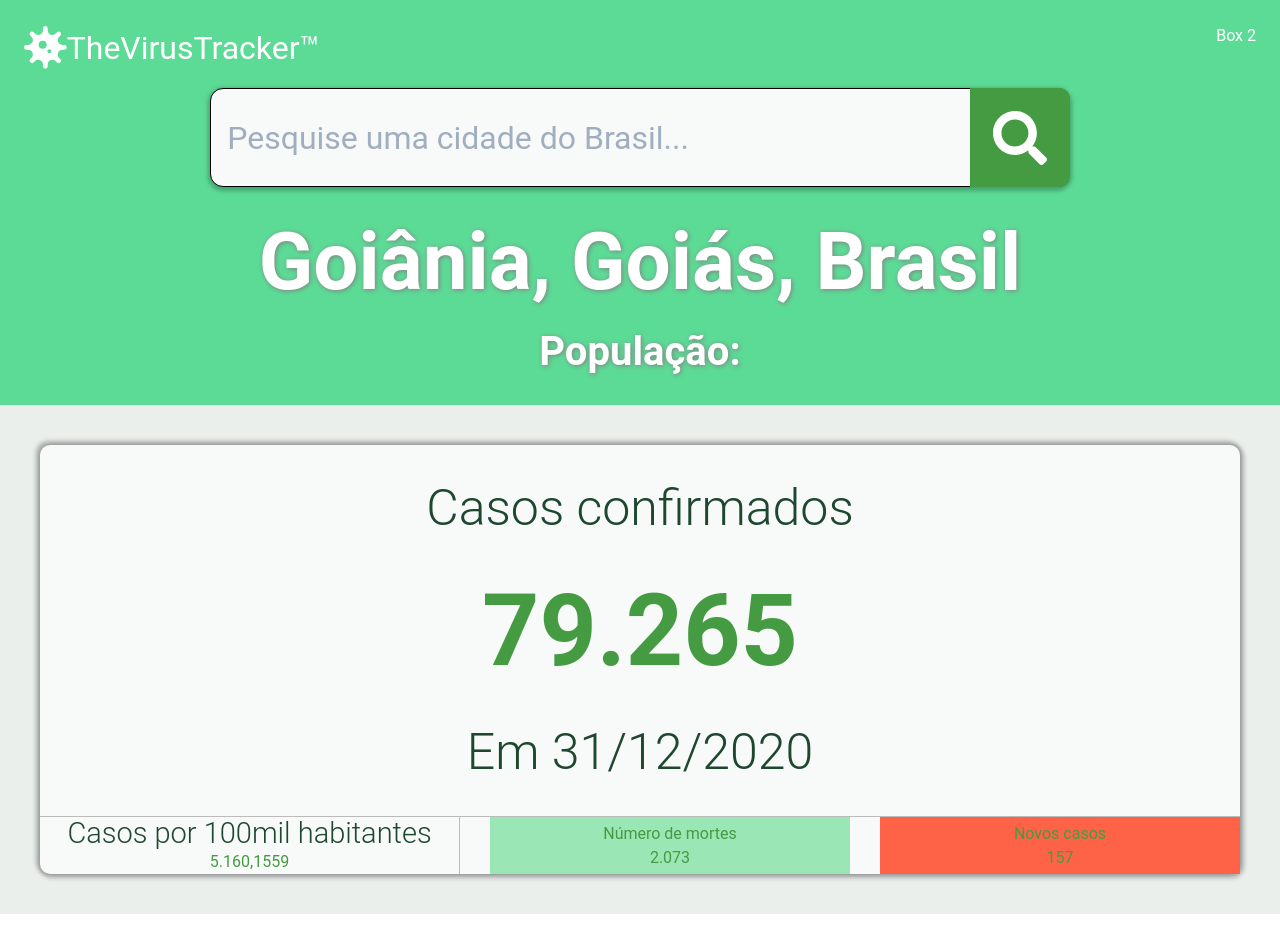
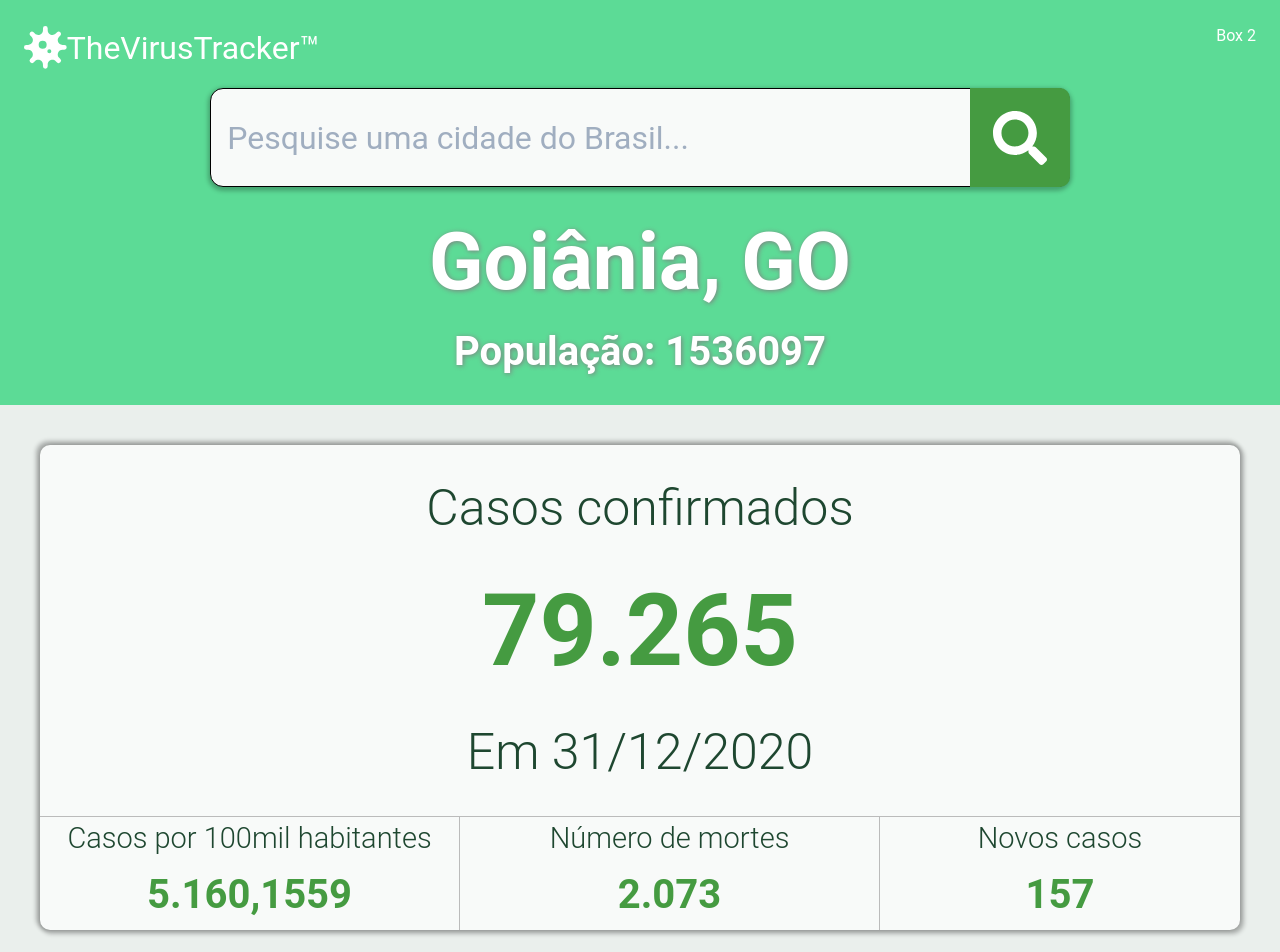
Before and after one commit to rique223/virus-tracker-tm, a React (Create React App) app: page / in a window 1280 px wide. Shown: the top 952 px of the page. Before the commit the page ends 914 px from the top, so only its background shows below. Built offline with nearby package versions, Linux system fonts and the light colour scheme.

Commit message:
Card de dados da cidade foi terminado.

```diff
--- a/src/Components/TextCity/TextCity.tsx
+++ b/src/Components/TextCity/TextCity.tsx
@@ -4,7 +4,7 @@ import { ReactElement } from "react";
 import React from "react";
 
 const TextCity: React.FC = (): ReactElement => {
-  let city: string = "Goiânia, Goiás, Brasil";
+  let city: string = "Goiânia, GO";
   let population: number = 1536097;
   return (
     <Center d="flex" my="15px" maxW="100%" flexDirection="column">
@@ -25,7 +25,7 @@ const TextCity: React.FC = (): ReactElement => {
         textShadow="1px 1px 5px gray"
         mx="4%"
       >
-        População: {population.toString}
+        População: {population}
       </Text>
     </Center>
   );
--- a/src/Components/cardData/CardData.tsx
+++ b/src/Components/cardData/CardData.tsx
@@ -81,32 +81,71 @@ const CardData: React.FC = (): ReactElement => {
             fontSize="1.813rem"
             lineHeight="33px"
             textColor="#1E4730"
+            my="5px"
           >
             Casos por 100mil habitantes
           </Text>
-          <Text>5.160,1559</Text>
+          <Text
+            fontStyle="normal"
+            fontWeight="bold"
+            fontSize="2.5rem"
+            line-height="47px"
+            textColor="#459B41"
+            my="5px"
+          >
+            5.160,1559
+          </Text>
         </Center>
         <Center
-          w="30%"
-          bg="green.200"
-          mx="4px"
-          pos="relative"
-          d="flex"
-          flexDirection="column"
-        >
-          <Text>Número de mortes</Text>
-          <Text>2.073</Text>
-        </Center>
-        <Center
-          w="30%"
-          bg="tomato"
+          w="35%"
           m="0"
           pos="relative"
           d="flex"
           flexDirection="column"
+          borderRight="1px solid #BBBBBB"
         >
-          <Text>Novos casos</Text>
-          <Text>157</Text>
+          <Text
+            fontStyle="normal"
+            fontWeight="300"
+            fontSize="1.813rem"
+            lineHeight="33px"
+            textColor="#1E4730"
+            my="5px"
+          >
+            Número de mortes
+          </Text>
+          <Text
+            fontStyle="normal"
+            fontWeight="bold"
+            fontSize="2.5rem"
+            line-height="47px"
+            textColor="#459B41"
+            my="5px"
+          >
+            2.073
+          </Text>
+        </Center>
+        <Center w="30%" m="0" pos="relative" d="flex" flexDirection="column">
+          <Text
+            fontStyle="normal"
+            fontWeight="300"
+            fontSize="1.813rem"
+            lineHeight="33px"
+            textColor="#1E4730"
+            my="5px"
+          >
+            Novos casos
+          </Text>
+          <Text
+            fontStyle="normal"
+            fontWeight="bold"
+            fontSize="2.5rem"
+            line-height="47px"
+            textColor="#459B41"
+            my="5px"
+          >
+            157
+          </Text>
         </Center>
       </Box>
     </Box>
```
